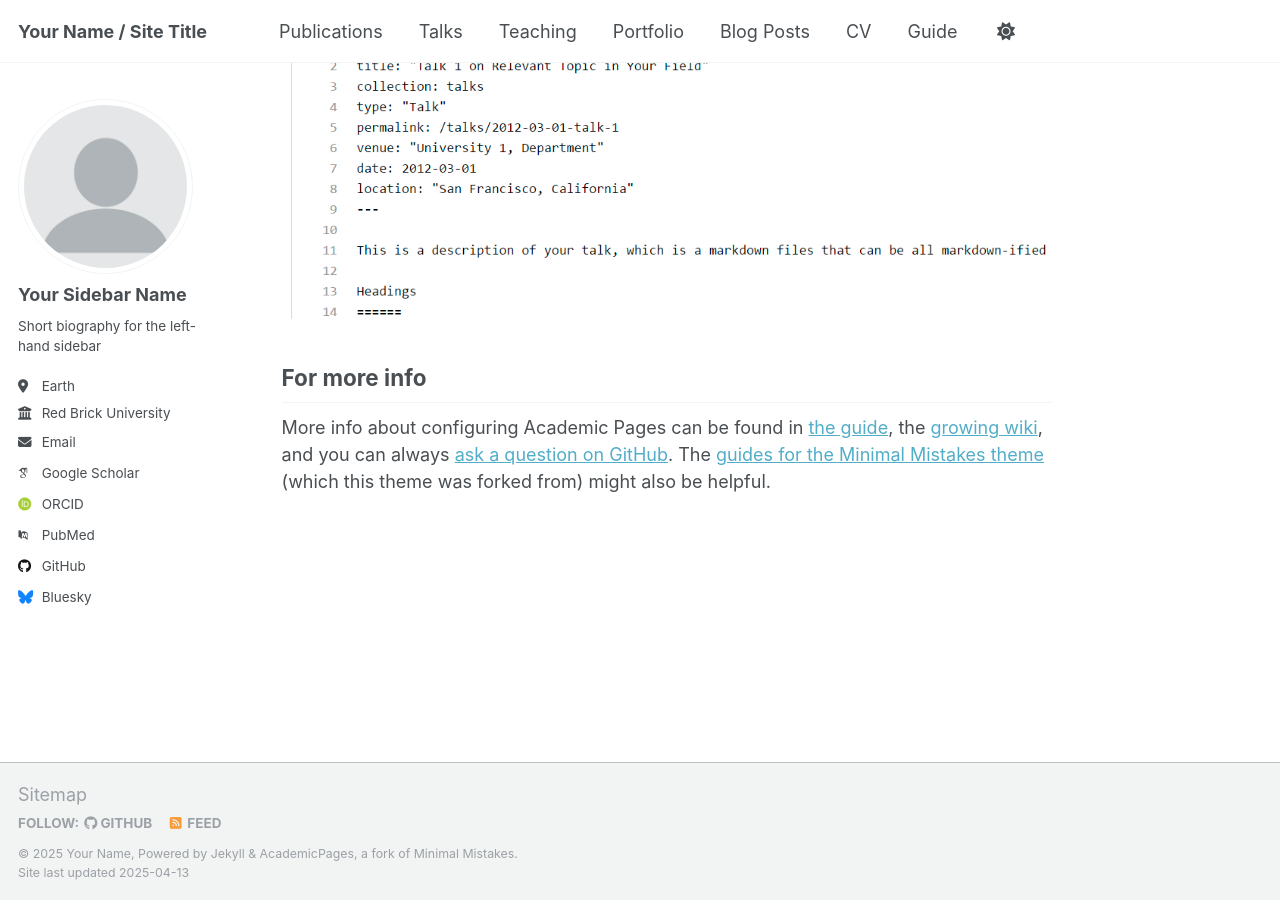
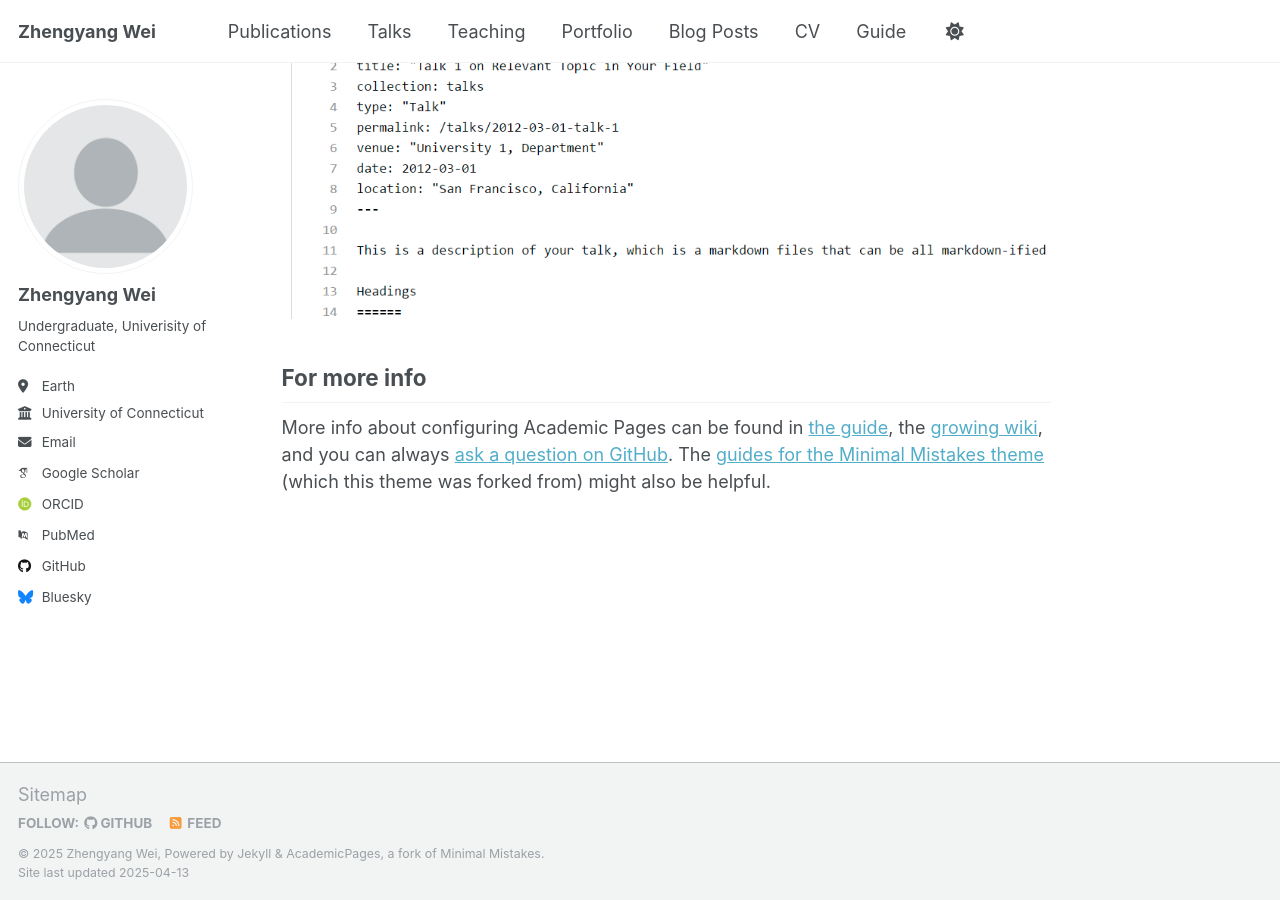
Before and after one commit to GNK48-WZY/gnk48-wzy.github.io, a Jekyll site: the page built from _pages/about.md, in a window 1280 px wide and 900 px high, scrolled down 2636 px. Built offline with Jekyll 4.4.1, drawn with Linux system fonts in a browser that asks for light colours; some web fonts are replaced.

Commit message:
Update _config.yml

```diff
--- a/_config.yml
+++ b/_config.yml
@@ -9,13 +9,13 @@
 # Basic Site Settings
 locale                   : "en-US"
 site_theme               : "default"
-title                    : "Your Name / Site Title"
+title                    : "Zhengyang Wei"
 title_separator          : "-"
-name                     : &name "Your Name"
+name                     : &name "Zhengyang Wei"
 description              : &description "personal description"
-url                      : https://academicpages.github.io # the base hostname & protocol for your site e.g. "https://[your GitHub username].github.io"
+url                      : https://GNK48-WZY.github.io # the base hostname & protocol for your site e.g. "https://[your GitHub username].github.io"
 baseurl                  : "" # the subpath of your site, e.g. "/blog"
-repository               : "academicpages/academicpages.github.io"
+repository               : "GNK48-WZY/GNK48-WZY.github.io"
 
 # Site Author - The following control what appear as part of the author content on the side bar.
 #               If a field is blank the icon and link will not appear, otherwise it will be shown.
@@ -23,13 +23,13 @@ repository               : "academicpages/academicpages.github.io"
 author:
   # Biographic information
   avatar           : "profile.png"
-  name             : "Your Sidebar Name"
+  name             : "Zhengyang Wei"
   pronouns         : # example: "she/her"
-  bio              : "Short biography for the left-hand sidebar"
+  bio              : "Undergraduate, Univerisity of Connecticut"
   location         : "Earth"
-  employer         : "Red Brick University"
+  employer         : "University of Connecticut"
   uri              : # URL
-  email            : "none@example.org"
+  email            : "zhengyang.wei@uconn.edu"
 
   # Academic websites
   arxiv            : # URL - Update with the correct link to your profile
```
